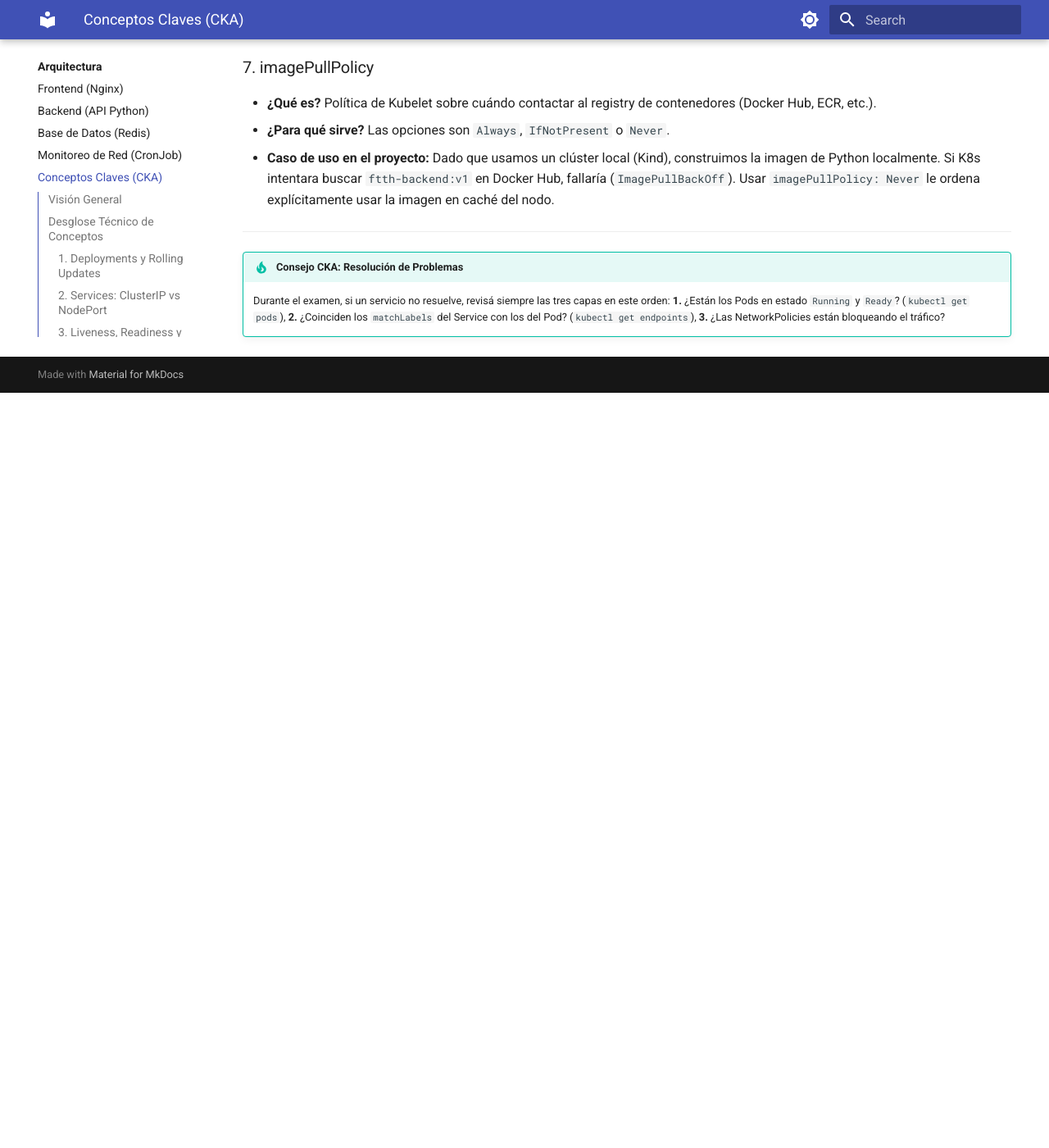
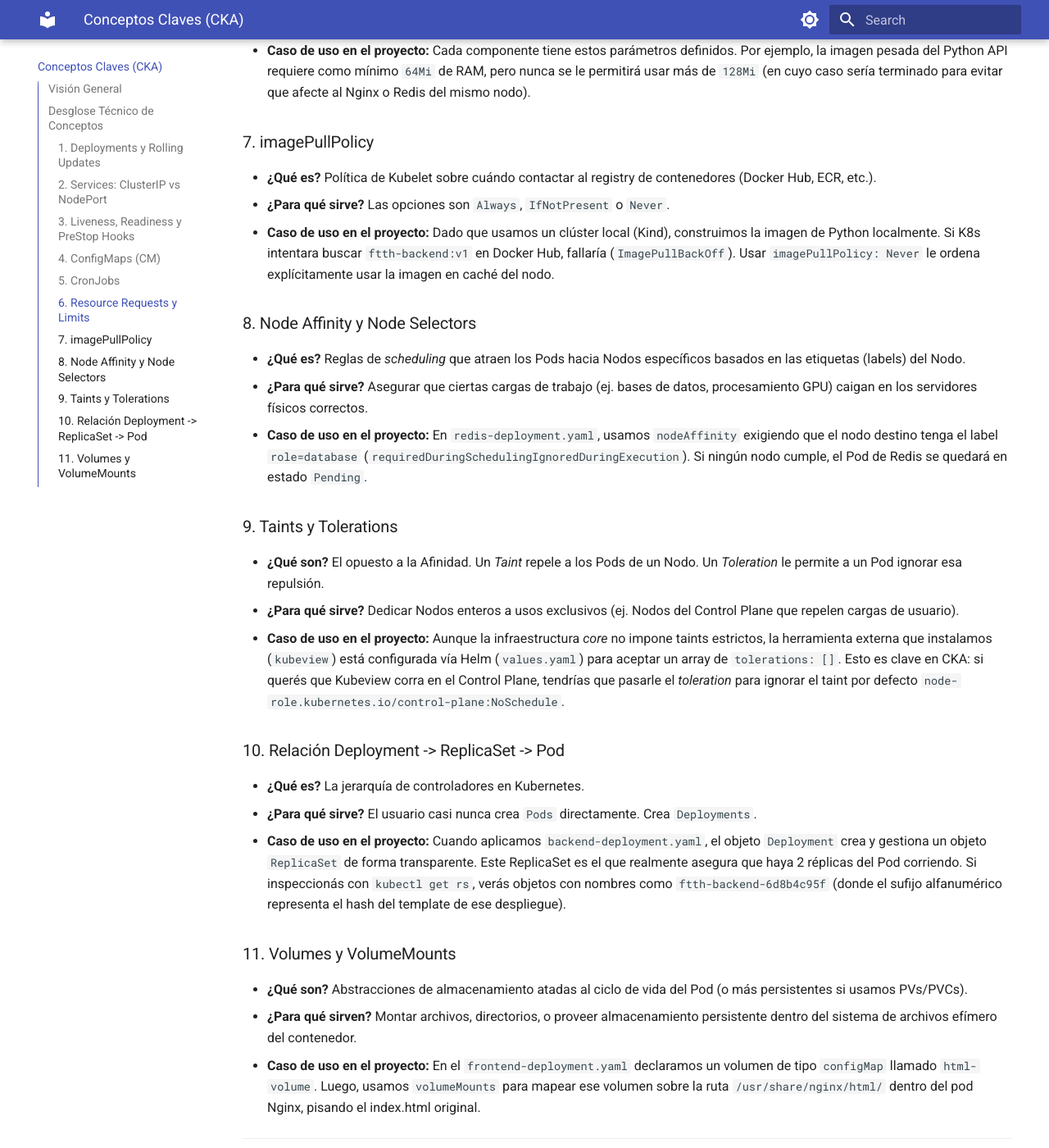
Before and after one commit to LabordaSebastian/proyecto-k8s-ftth, an MkDocs documentation site: the page built from docs/architecture/cka-concepts.md, in a window 1280 px wide and 1400 px high, scrolled down 2586 px. Shown: the whole window at 82% size. Built offline with MkDocs 1.6.1 and Material for MkDocs 9.7.7, drawn with Linux system fonts in a browser that asks for light colours; before the commit the page ends 3065 px from its top, so only the background shows below that; some of the changed text lies outside the part shown.

Commit message:
docs: expande CKA concepts y actualiza menú
- Mueve Conceptos Claves al nivel principal en mkdocs.yml
- Añade Node Affinity (implementado en redis-deployment)
- Añade Taints & Tolerations (soportado en kubeview)
- Añade relación Deployment-ReplicaSet
- Añade uso de Volumes/VolumeMounts (configmap en frontend)

```diff
--- a/docs/architecture/cka-concepts.md
+++ b/docs/architecture/cka-concepts.md
@@ -11,7 +11,9 @@ Esta sección sirve como **material de repaso acelerado** orientado a la certifi
 | `Probes` | Intermedio | Health checks del Backend (`/health`) |
 | `CronJob` | Fundamental | Tarea de monitoreo de red (`ftth-network-checker`) |
 | `ConfigMap` | Fundamental | Inyección del código estático del Frontend |
+| `Volumes` | Fundamental | Montaje del ConfigMap dentro del Nginx |
 | `Requests & Limits` | Avanzado (Scheduling) | QoS y prevención de OOMKilled/Throttling |
+| `Affinity & Taints` | Avanzado (Scheduling) | Control estricto de en qué nodo cae Redis y Kubeview |
 
 ---
 
@@ -70,6 +72,30 @@ Esta sección sirve como **material de repaso acelerado** orientado a la certifi
 - **¿Para qué sirve?** Las opciones son `Always`, `IfNotPresent` o `Never`.
 - **Caso de uso en el proyecto:** Dado que usamos un clúster local (Kind), construimos la imagen de Python localmente. Si K8s intentara buscar `ftth-backend:v1` en Docker Hub, fallaría (`ImagePullBackOff`). Usar `imagePullPolicy: Never` le ordena explícitamente usar la imagen en caché del nodo.
 
+### 8. Node Affinity y Node Selectors
+
+- **¿Qué es?** Reglas de *scheduling* que atraen los Pods hacia Nodos específicos basados en las etiquetas (labels) del Nodo.
+- **¿Para qué sirve?** Asegurar que ciertas cargas de trabajo (ej. bases de datos, procesamiento GPU) caigan en los servidores físicos correctos.
+- **Caso de uso en el proyecto:** En `redis-deployment.yaml`, usamos `nodeAffinity` exigiendo que el nodo destino tenga el label `role=database` (`requiredDuringSchedulingIgnoredDuringExecution`). Si ningún nodo cumple, el Pod de Redis se quedará en estado `Pending`.
+
+### 9. Taints y Tolerations
+
+- **¿Qué son?** El opuesto a la Afinidad. Un *Taint* repele a los Pods de un Nodo. Un *Toleration* le permite a un Pod ignorar esa repulsión.
+- **¿Para qué sirve?** Dedicar Nodos enteros a usos exclusivos (ej. Nodos del Control Plane que repelen cargas de usuario).
+- **Caso de uso en el proyecto:** Aunque la infraestructura *core* no impone taints estrictos, la herramienta externa que instalamos (`kubeview`) está configurada vía Helm (`values.yaml`) para aceptar un array de `tolerations: []`. Esto es clave en CKA: si querés que Kubeview corra en el Control Plane, tendrías que pasarle el *toleration* para ignorar el taint por defecto `node-role.kubernetes.io/control-plane:NoSchedule`.
+
+### 10. Relación Deployment -> ReplicaSet -> Pod
+
+- **¿Qué es?** La jerarquía de controladores en Kubernetes.
+- **¿Para qué sirve?** El usuario casi nunca crea `Pods` directamente. Crea `Deployments`.
+- **Caso de uso en el proyecto:** Cuando aplicamos `backend-deployment.yaml`, el objeto `Deployment` crea y gestiona un objeto `ReplicaSet` de forma transparente. Este ReplicaSet es el que realmente asegura que haya 2 réplicas del Pod corriendo. Si inspeccionás con `kubectl get rs`, verás objetos con nombres como `ftth-backend-6d8b4c95f` (donde el sufijo alfanumérico representa el hash del template de ese despliegue).
+
+### 11. Volumes y VolumeMounts
+
+- **¿Qué son?** Abstracciones de almacenamiento atadas al ciclo de vida del Pod (o más persistentes si usamos PVs/PVCs).
+- **¿Para qué sirven?** Montar archivos, directorios, o proveer almacenamiento persistente dentro del sistema de archivos efímero del contenedor.
+- **Caso de uso en el proyecto:** En el `frontend-deployment.yaml` declaramos un volumen de tipo `configMap` llamado `html-volume`. Luego, usamos `volumeMounts` para mapear ese volumen sobre la ruta `/usr/share/nginx/html/` dentro del pod Nginx, pisando el index.html original.
+
 ---
 
 !!! tip "Consejo CKA: Resolución de Problemas"
--- a/mkdocs.yml
+++ b/mkdocs.yml
@@ -52,7 +52,7 @@ nav:
       - Backend (API Python): architecture/backend.md
       - Base de Datos (Redis): architecture/redis.md
       - Monitoreo de Red (CronJob): architecture/cronjob.md
-      - Conceptos Claves (CKA): architecture/cka-concepts.md
+  - Conceptos Claves (CKA): architecture/cka-concepts.md
   - Harness Engineering:
       - harness-engineering/index.md
       - Anatomía de los Agentes: harness-engineering/agents.md
```
